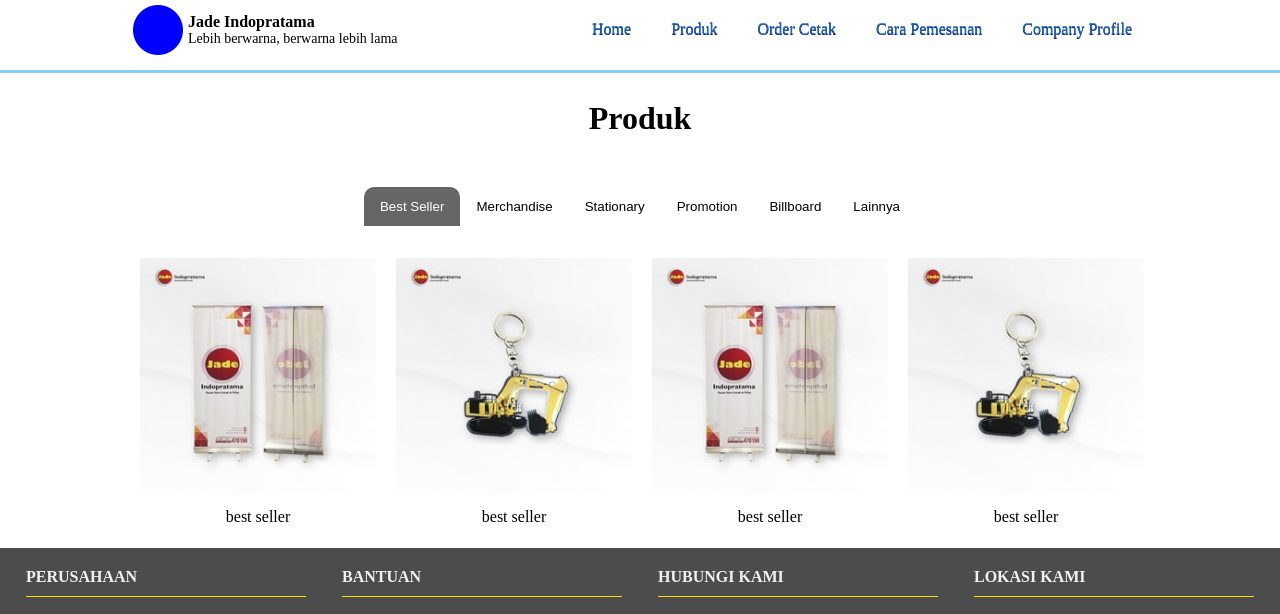
After one commit to aepsaprul/jahaho, a Laravel app: page /produk in a window 1280 px wide. The commit adds this page. Shown: the top 614 px of the page. Run offline with Laravel 9, Linux system fonts and the light colour scheme; some libraries are stand-ins or nearby versions.

Commit message:
halaman produk

```diff
--- /dev/null
+++ b/app/Http/Controllers/ProdukController.php
@@ -0,0 +1,13 @@
+<?php
+
+namespace App\Http\Controllers;
+
+use Illuminate\Http\Request;
+
+class ProdukController extends Controller
+{
+  public function index()
+  {
+    return view('produk');
+  }
+}
--- a/resources/views/layouts/app.blade.php
+++ b/resources/views/layouts/app.blade.php
@@ -49,8 +49,8 @@
         <div class="navigasi">
           <div class="navigasi-burger" onclick="navigasiBurger()"><i class="fas fa-bars"></i></div>
           <div id="navigasi_main" class="navigasi-main">
-            <div><a href="#">home</a></div>
-            <div><a href="#">produk</a></div>
+            <div><a href="{{ url('/') }}">home</a></div>
+            <div><a href="{{ route('produk') }}">produk</a></div>
             <div><a href="#">order cetak</a></div>
             <div><a href="#">cara pemesanan</a></div>
             <div><a href="#">company profile</a></div>
--- /dev/null
+++ b/resources/views/produk.blade.php
@@ -0,0 +1,178 @@
+@extends('layouts.app')
+
+@section('style')
+
+<link rel="stylesheet" href="https://cdn.jsdelivr.net/npm/swiper@8/swiper-bundle.min.css"/>
+
+@endsection
+
+@section('content')
+<div id="content">
+  {{-- produk --}}
+  <div id="produk" style="margin-top: 50px;">
+    <div class="container">
+      <h3>produk</h3>
+      <div id="myBtnContainer" class="title">
+        <button class="btn active" onclick="filterSelection('best_seller')">best seller</button>
+        <button class="btn" onclick="filterSelection('merchandise')">merchandise</button>
+        <button class="btn" onclick="filterSelection('stationary')">stationary</button>
+        <button class="btn" onclick="filterSelection('promotion')">promotion</button>
+        <button class="btn" onclick="filterSelection('billboard')">billboard</button>
+        <button class="btn" onclick="filterSelection('other')">Lainnya</button>
+      </div>
+      <div class="kategori">
+        <div class="col filterDiv best_seller">
+          <img src="assets/produk.jfif" alt="produk">
+          <p>best seller</p>
+        </div>
+        <div class="col filterDiv best_seller">
+          <img src="assets/produk-6.jfif" alt="produk">
+          <p>best seller</p>
+        </div>
+        <div class="col filterDiv best_seller">
+          <img src="assets/produk.jfif" alt="produk">
+          <p>best seller</p>
+        </div>
+        <div class="col filterDiv best_seller">
+          <img src="assets/produk-6.jfif" alt="produk">
+          <p>best seller</p>
+        </div>
+        <div class="col filterDiv merchandise">
+          <img src="assets/produk-1.jfif" alt="produk">
+          <p>merchandise</p>
+        </div>
+        <div class="col filterDiv merchandise">
+          <img src="assets/produk-8.jfif" alt="produk">
+          <p>merchandise</p>
+        </div>
+        <div class="col filterDiv merchandise">
+          <img src="assets/produk-1.jfif" alt="produk">
+          <p>merchandise</p>
+        </div>
+        <div class="col filterDiv merchandise">
+          <img src="assets/produk-8.jfif" alt="produk">
+          <p>merchandise</p>
+        </div>
+        <div class="col filterDiv stationary">
+          <img src="assets/produk-2.jfif" alt="produk">
+          <p>stationary</p>
+        </div>
+        <div class="col filterDiv stationary">
+          <img src="assets/produk-9.jfif" alt="produk">
+          <p>stationary</p>
+        </div>
+        <div class="col filterDiv stationary">
+          <img src="assets/produk-10.jfif" alt="produk">
+          <p>stationary</p>
+        </div>
+        <div class="col filterDiv stationary">
+          <img src="assets/produk-9.jfif" alt="produk">
+          <p>stationary</p>
+        </div>
+        <div class="col filterDiv stationary">
+          <img src="assets/produk-10.jfif" alt="produk">
+          <p>stationary</p>
+        </div>
+        <div class="col filterDiv promotion">
+          <img src="assets/produk-11.jfif" alt="produk">
+          <p>stationary</p>
+        </div>
+        <div class="col filterDiv promotion">
+          <img src="assets/produk-3.jfif" alt="produk">
+          <p>promotion</p>
+        </div>
+        <div class="col filterDiv promotion">
+          <img src="assets/produk-11.jfif" alt="produk">
+          <p>stationary</p>
+        </div>
+        <div class="col filterDiv promotion">
+          <img src="assets/produk-3.jfif" alt="produk">
+          <p>promotion</p>
+        </div>
+        <div class="col filterDiv billboard">
+          <img src="assets/produk-4.jfif" alt="produk">
+          <p>billboard</p>
+        </div>
+        <div class="col filterDiv billboard">
+          <img src="assets/produk-5.jfif" alt="produk">
+          <p>other</p>
+        </div>
+        <div class="col filterDiv billboard">
+          <img src="assets/produk-4.jfif" alt="produk">
+          <p>billboard</p>
+        </div>
+        <div class="col filterDiv billboard">
+          <img src="assets/produk-5.jfif" alt="produk">
+          <p>other</p>
+        </div>
+        <div class="col filterDiv other">
+          <img src="assets/produk-7.jfif" alt="produk">
+          <p>best seller</p>
+        </div>
+        <div class="col filterDiv other">
+          <img src="assets/produk-7.jfif" alt="produk">
+          <p>best seller</p>
+        </div>
+        <div class="col filterDiv other">
+          <img src="assets/produk-7.jfif" alt="produk">
+          <p>best seller</p>
+        </div>
+        <div class="col filterDiv other">
+          <img src="assets/produk-7.jfif" alt="produk">
+          <p>best seller</p>
+        </div>
+      </div>
+    </div>
+  </div>
+</div>
+@endsection
+
+@section('script')
+
+<script src="https://cdn.jsdelivr.net/npm/swiper@8/swiper-bundle.min.js"></script>
+
+<script>
+  // produk
+  filterSelection("best_seller");
+  function filterSelection (kategori) {
+    let x, i;
+    x = document.getElementsByClassName("filterDiv");
+    // if (kategori == )
+    for (let i = 0; i < x.length; i++) {
+      produkRemoveClass(x[i], "show");
+      if (x[i].className.indexOf(kategori) > -1) produkAddClass(x[i], "show");
+    }
+  }
+  function produkAddClass(element, name) {
+    let i, arr1, arr2;
+    arr1 = element.className.split(" ");
+    arr2 = name.split(" ");
+    for (let i = 0; i < arr2.length; i++) {
+      if (arr1.indexOf(arr2[i]) == -1) {
+        element.className += " " + arr2[i];
+      }
+    }
+  }
+  function produkRemoveClass(element, name) {
+    let i, arr1, arr2;
+    arr1 = element.className.split(" ");
+    arr2 = name.split(" ");
+    for (let i = 0; i < arr2.length; i++) {
+      while (arr1.indexOf(arr2[i]) > -1) {
+        arr1.splice(arr1.indexOf(arr2[i]), 1);
+      }
+    }
+    element.className = arr1.join(" ");
+  }
+  // add active class current button
+  let btnContainer = document.getElementById("myBtnContainer");
+  let btns = btnContainer.getElementsByClassName("btn");
+  for (let i = 0; i < btns.length; i++) {
+    btns[i].addEventListener("click", function () {
+      let current = document.getElementsByClassName("active");
+      current[0].className = current[0].className.replace(" active", "");
+      this.className += " active";
+    });
+  }
+</script>
+@endsection
--- a/resources/views/welcome.blade.php
+++ b/resources/views/welcome.blade.php
@@ -41,7 +41,7 @@
     <div class="container">
       <h3>produk</h3>
       <div id="myBtnContainer" class="title">
-        <button class="btn" onclick="filterSelection('best_seller')">best seller</button>
+        <button class="btn active" onclick="filterSelection('best_seller')">best seller</button>
         <button class="btn" onclick="filterSelection('merchandise')">merchandise</button>
         <button class="btn" onclick="filterSelection('stationary')">stationary</button>
         <button class="btn" onclick="filterSelection('promotion')">promotion</button>
--- a/routes/web.php
+++ b/routes/web.php
@@ -1,5 +1,6 @@
 <?php
 
+use App\Http\Controllers\ProdukController;
 use Illuminate\Support\Facades\Route;
 
 /*
@@ -16,3 +17,4 @@
 Route::get('/', function () {
     return view('welcome');
 });
+Route::get('/produk', [ProdukController::class, 'index'])->name('produk');
```
